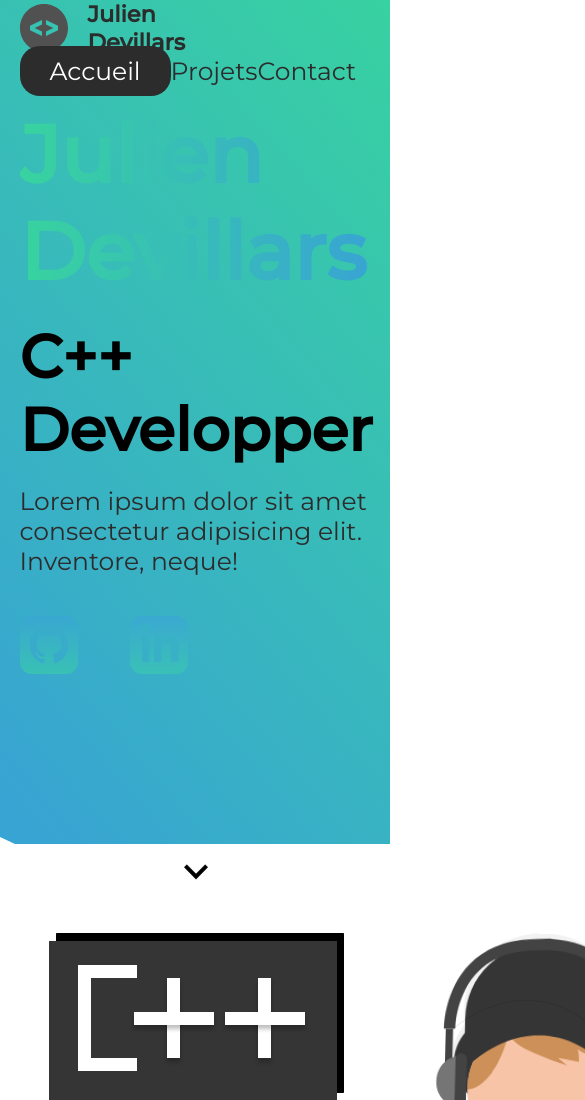
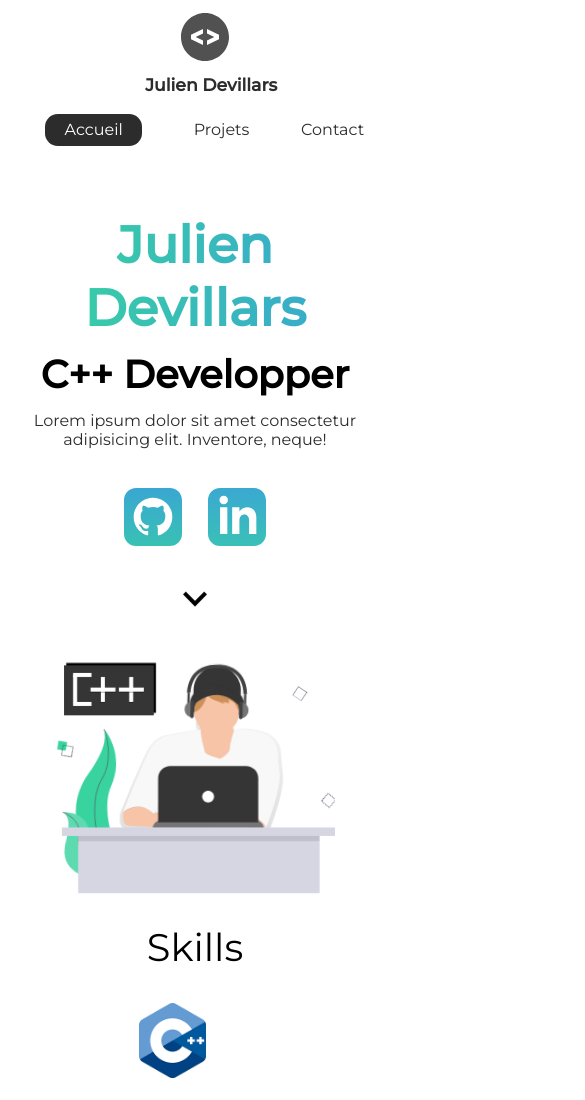
Before and after one commit to RayaneBengaoui/Julien_Portfolio, a website: page index.html in a window 390 px wide. Shown: the top 1100 px of the page, 585 px wide, since content can reach past the window. Drawn offline with nearby package versions, Linux system fonts and the light colour scheme.

Commit message:
Creating media queries for smaller screens

```diff
--- a/style.css
+++ b/style.css
@@ -767,7 +767,20 @@ svg {
   background: #33696b;
 }
 
-@media screen and (max-width: 1250px) {
+@media screen and (max-width: 1470px) {
+  html {
+    font-size: 45%;
+  }
+  .splash {
+    display: none;
+  }
+  svg {
+    width: 80%;
+  }
+  nav {
+    width: 100%;
+  }
+
   .img-comp-container {
     margin-top: 2rem;
   }
@@ -783,3 +796,97 @@ svg {
     width: 58rem;
   }
 }
+
+@media screen and (max-width: 754px) {
+  html {
+    font-size: 40%;
+  }
+  svg {
+    height: 60%;
+  }
+  main-head {
+    width: 100%;
+  }
+
+  nav {
+    display: flex;
+    align-items: center;
+    justify-content: center;
+  }
+
+  #logo {
+    display: flex;
+    justify-content: center;
+    align-items: center;
+    flex-direction: column;
+    flex: 1 1 100rem;
+    margin-top: 2rem;
+    width: 100%;
+  }
+
+  #logo h1 {
+    margin-top: 2rem;
+    margin-bottom: 2rem;
+    font-size: 180%;
+  }
+  nav ul {
+    flex: 1 1 60rem;
+    margin: 2rem 0rem;
+  }
+  .intro-text {
+    margin-top: 5rem;
+    text-align: center;
+  }
+  .intro-social {
+    display: flex;
+    justify-content: center;
+    align-items: center;
+    flex-direction: row;
+  }
+  .intro-social a {
+    margin: 2rem;
+  }
+  .intro-images {
+    text-align: center;
+  }
+
+  .skill img {
+    width: 17%;
+  }
+
+  .intro-slide {
+    margin-top: 3rem;
+  }
+
+  .skills {
+    min-height: 75vh;
+    display: flex;
+    flex-direction: column;
+
+    align-items: center;
+  }
+
+  .skills-first {
+    margin: 0;
+    display: flex;
+    flex-direction: column;
+    align-items: center;
+  }
+  .skills-second {
+    margin: 0;
+    display: flex;
+    flex-direction: column;
+    align-items: center;
+  }
+  .skills-third {
+    margin: 0;
+    display: flex;
+    flex-direction: column;
+    align-items: center;
+  }
+
+  .skill {
+    width: 100%;
+    margin-top: 5rem;
+  }
+}
```
